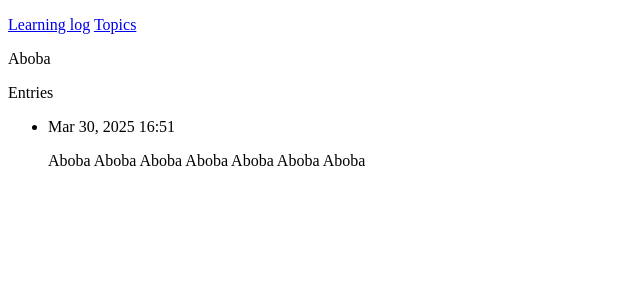
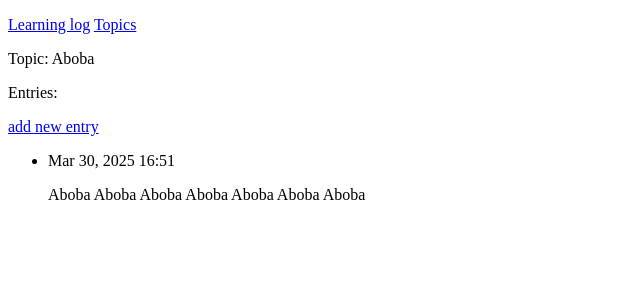
Before and after one commit to Tairoks/origin, a Django app: page /topics/2/ in a window 1280 px wide. Shown: the top 300 px of the page, without its empty margins (0-640 px from the left). Run offline with Django 5.2, Linux system fonts and the light colour scheme; data comes from the database, SQL or seed files in the repository; both versions use the stored data as it was after the commit.

Commit message:
add_entry_form

```diff
--- a/MyApp/templates/myapp/topic.html
+++ b/MyApp/templates/myapp/topic.html
@@ -2,8 +2,11 @@
 
 {% block content %}
 
-<p>{{ topic }}</p>
-<p>Entries</p>
+<p>Topic: {{ topic }}</p>
+<p>Entries: </p>
+<p>
+    <a href="{% url 'MyApp:new_entry' topic.id %}">add new entry</a>
+</p>
 <ul>
 {% for entry in entries %}
     <li>
--- a/MyApp/urls.py
+++ b/MyApp/urls.py
@@ -10,4 +10,5 @@ urlpatterns = [
     path('topics/',views.topics, name='topics'),
     path('topics/<int:topic_id>/',views.topic, name='topic'),
     path('new_topic/',views.new_topic, name='new_topic'),
+    path('new_entry/<int:topic_id>',views.new_entry, name='new_entry'),
 ]
--- a/MyApp/views.py
+++ b/MyApp/views.py
@@ -2,7 +2,7 @@ from lib2to3.fixes.fix_input import context
 
 from django.shortcuts import render, redirect
 from .models import Topic
-from .forms import TopicForm
+from .forms import TopicForm, EntryForm
 
 
 def index (request):
@@ -35,3 +35,21 @@ def new_topic(request):
             return redirect('MyApp:topics')
     context = {'form': form}
     return render(request, 'myapp/new_topic.html', context)
+
+
+def new_entry(request, topic_id):
+    """Create entry"""
+    topic = Topic.objects.get(id=topic_id)
+    if request.method != 'POST':
+        # Data not sent, empty form created
+        form = EntryForm()
+    else:
+        # POST data sent, process data
+        form = EntryForm(data=request.POST)
+        if form.is_valid():
+            new_entry = form.save(commit=False)
+            new_entry.topic = topic
+            new_entry.save()
+            return redirect('MyApp:topic', topic_id=topic_id)
+    context = {'topic': topic, 'form': form}
+    return render(request, 'myapp/new_entry.html', context)
```
Also changed, not shown: MyApp/forms.py (+9 -1 lines), MyApp/templates/myapp/new_entry.html (added, +14 -0 lines), db.sqlite3.
